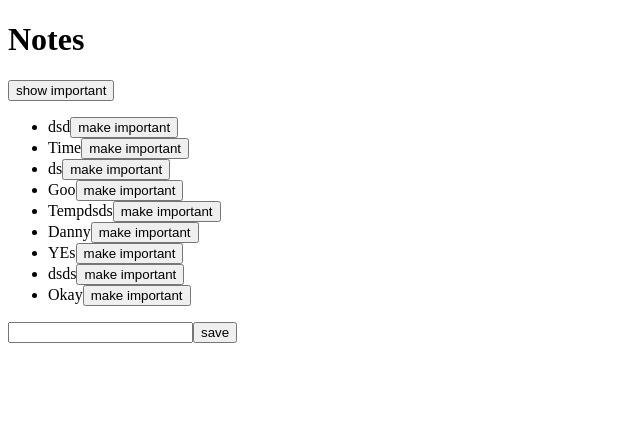
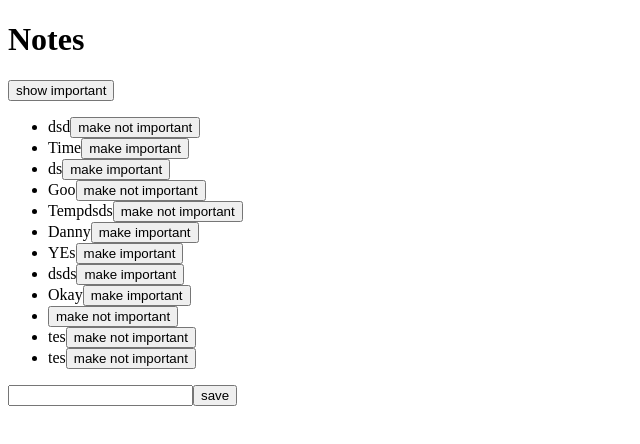
Before and after one commit to dannyT2018/ReactLearning, a React (Create React App) app in the folder part2/: page / in a window 1280 px wide. Shown: the top 444 px of the page, without its empty margins (0-640 px from the left). Built offline with nearby package versions, Linux system fonts and the light colour scheme; data requests are answered from the project's data file.

Commit message:
Completed Part2d WITHOUT exercise.

```diff
--- a/part2/db.json
+++ b/part2/db.json
@@ -3,7 +3,7 @@
     {
       "content": "dsd",
       "date": "2022-02-12T02:48:14.852Z",
-      "important": false,
+      "important": true,
       "id": 1
     },
     {
@@ -21,13 +21,13 @@
     {
       "content": "Goo",
       "date": "2022-02-12T02:48:58.859Z",
-      "important": false,
+      "important": true,
       "id": 4
     },
     {
       "content": "Tempdsds",
       "date": "2022-02-12T02:49:01.287Z",
-      "important": false,
+      "important": true,
       "id": 5
     },
     {
@@ -53,6 +53,24 @@
       "date": "2022-02-12T03:07:31.979Z",
       "important": false,
       "id": 9
+    },
+    {
+      "content": "",
+      "date": "2022-07-17T23:05:45.290Z",
+      "important": true,
+      "id": 10
+    },
+    {
+      "content": "tes",
+      "date": "2022-07-17T23:18:38.207Z",
+      "important": true,
+      "id": 11
+    },
+    {
+      "content": "tes",
+      "date": "2022-07-17T23:18:38.207Z",
+      "important": true,
+      "id": 12
     }
   ],
   "persons": [
--- a/part2/package.json
+++ b/part2/package.json
@@ -18,7 +18,6 @@
     "test": "react-scripts test",
     "eject": "react-scripts eject",
     "server": "json-server -p3001 --watch db.json"
-
   },
   "eslintConfig": {
     "extends": [
--- a/part2/src/App.js
+++ b/part2/src/App.js
@@ -46,6 +46,13 @@ const App = () => {
             date: new Date().toISOString(),
             important: Math.random() < 0.5,
         }
+
+        axios
+            .post('http://localhost:3001/notes', noteObject)
+            .then(response => {
+                setNewNote(notes.concat(response.data))
+                setNewNote('')
+            })
 
         noteService
             .create(noteObject)
```
